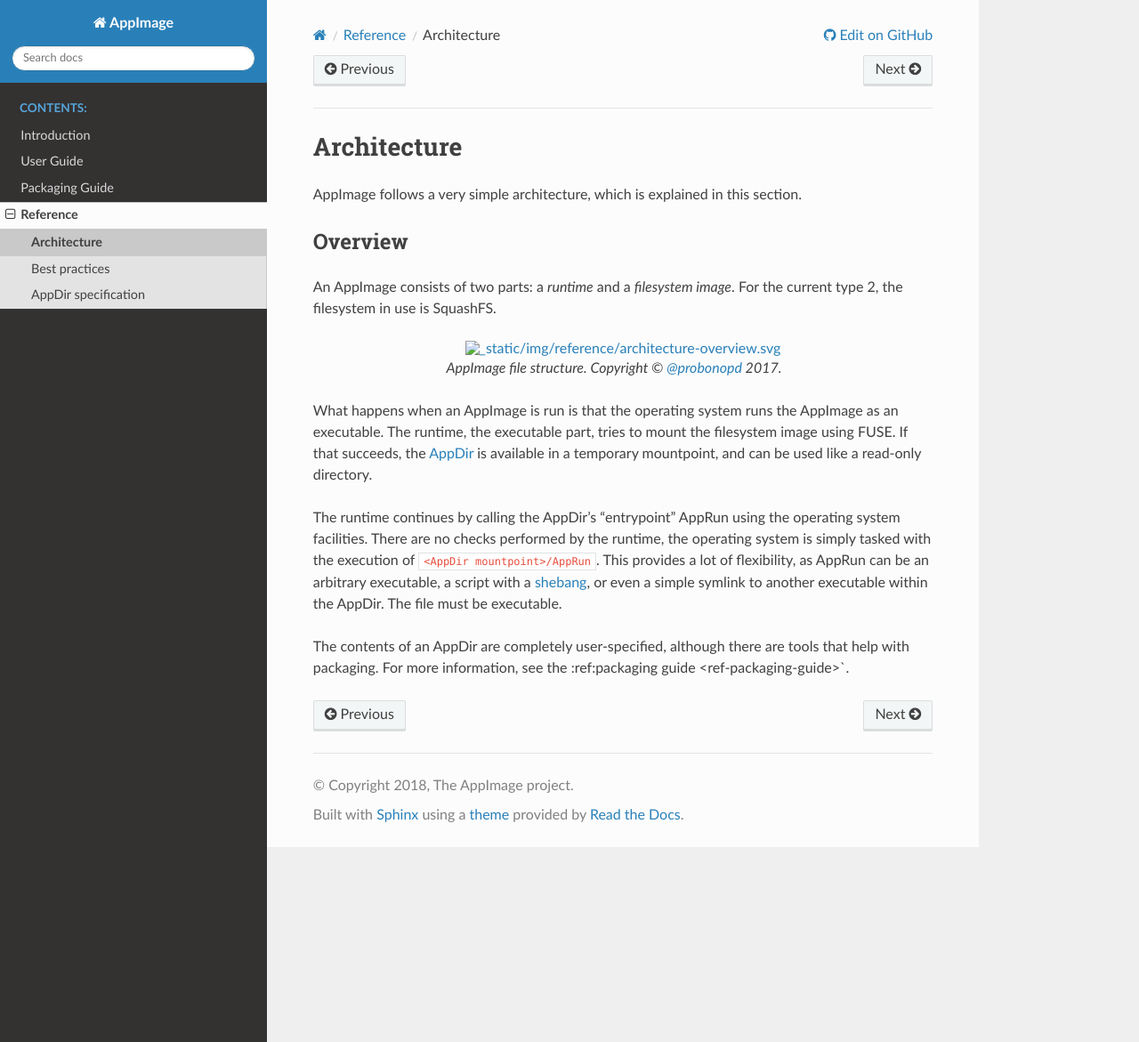
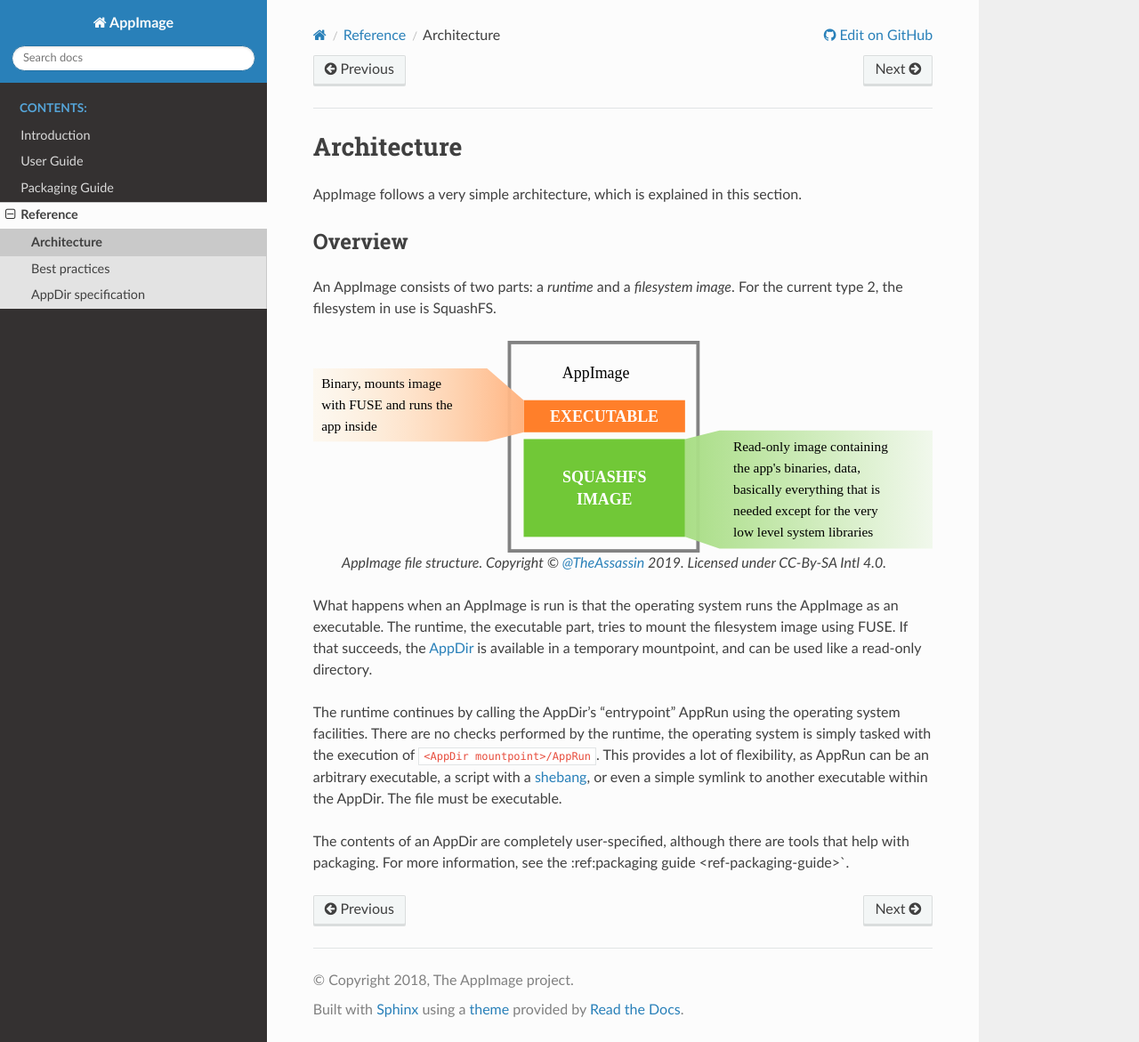
Before and after one commit to AppImage/docs.appimage.org, a Sphinx documentation site: the page built from source/reference/architecture.rst, in a window 1280 px wide and 1171 px high. Shown: the whole window at 89% size. Built offline with Sphinx 7.4.7 and the Read the Docs theme 2.0.0, drawn with Linux system fonts in a browser that asks for light colours.

Commit message:
Add missing architecture overview diagram

```diff
--- a/source/reference/architecture.rst
+++ b/source/reference/architecture.rst
@@ -11,10 +11,9 @@
 An AppImage consists of two parts: a *runtime* and a *filesystem image*. For the current type 2, the filesystem in use is SquashFS.
 
 .. figure:: /_static/img/reference/architecture-overview.svg
-   :width: 300px
    :align: center
 
-   AppImage file structure. Copyright © `@probonopd <https://github.com/probonopd>`_ 2017.
+   AppImage file structure. Copyright © `@TheAssassin <https://github.com/TheAssassin>`_ 2019. Licensed under CC-By-SA Intl 4.0.
 
 What happens when an AppImage is run is that the operating system runs the AppImage as an executable. The runtime, the executable part, tries to mount the filesystem image using :ref:`FUSE <ref-fuse>`. If that succeeds, the :ref:`AppDir <ref-appdir>` is available in a :ref:`temporary mountpoint <ref-temporary-mountpoint>`, and can be used like a read-only directory.
 
```
Also changed, not shown: source/_static/img/reference/architecture-overview.svg (added).
